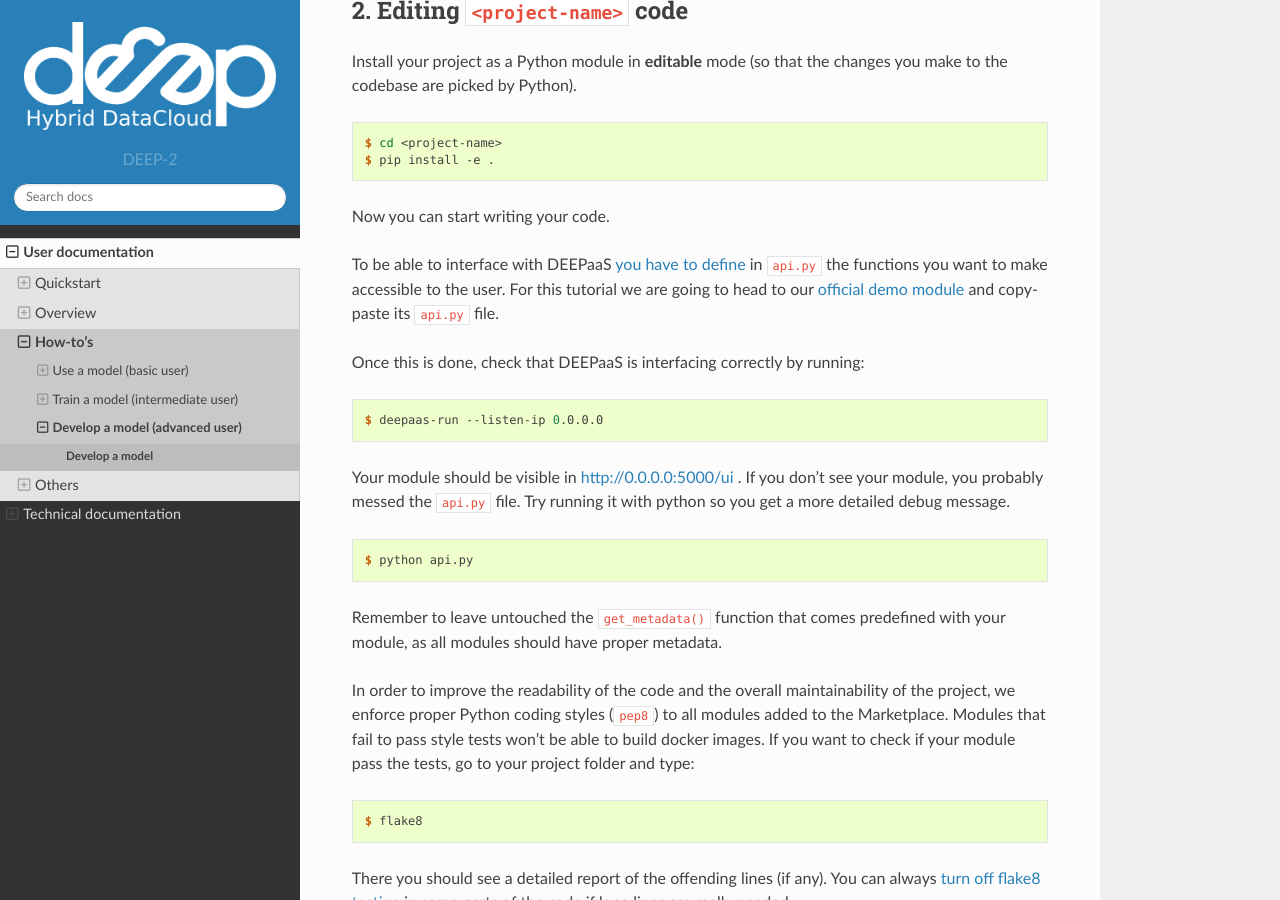
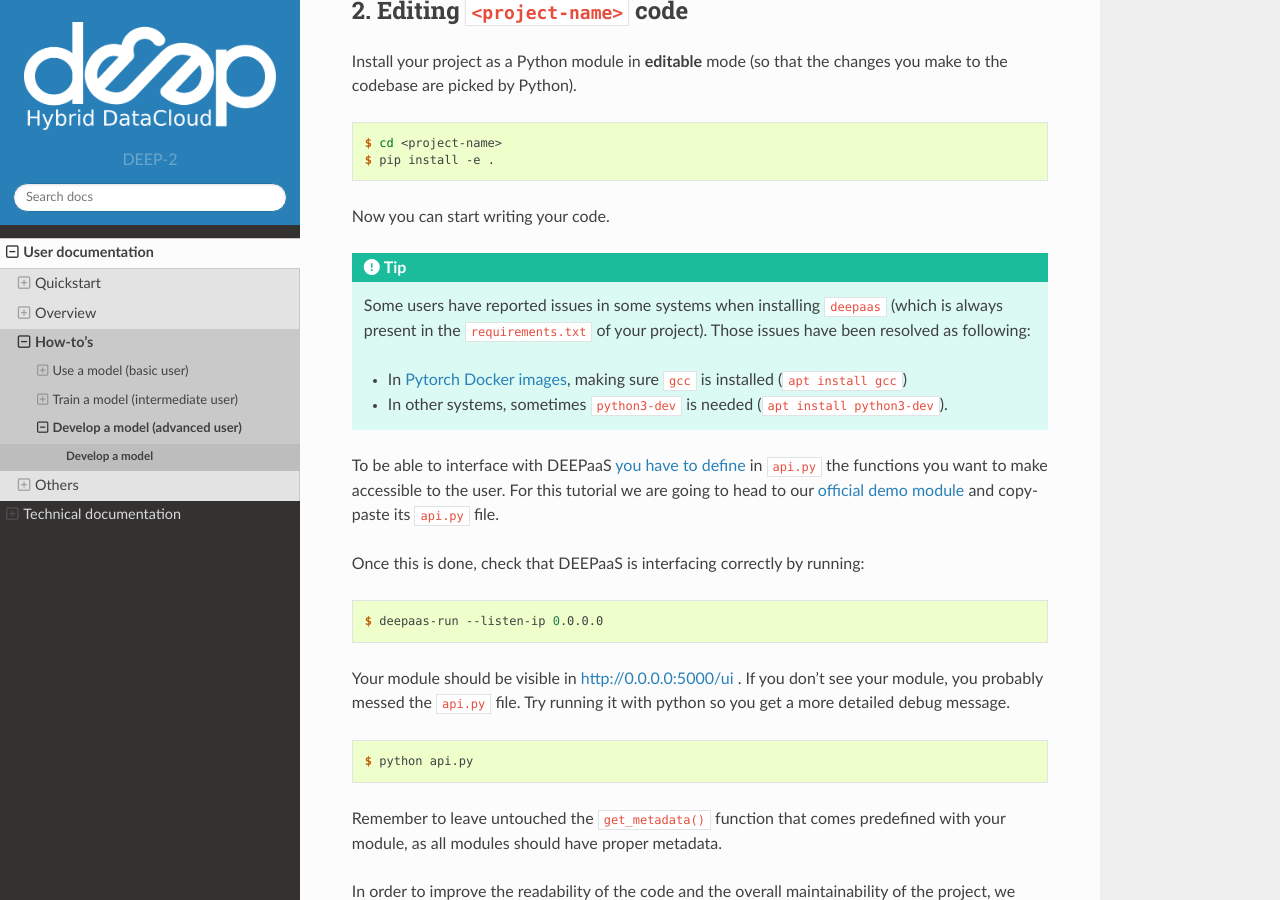
Before and after one commit to deephdc/deep-docs, a Sphinx documentation site: the page built from source/user/howto/develop-model.rst, in a window 1280 px wide and 900 px high, scrolled down 1493 px. Built offline with Sphinx 7.4.7 and the Read the Docs theme 2.0.0, drawn with Linux system fonts in a browser that asks for light colours; nearby versions of some CDN libraries.

Commit message:
add deepaas installation warning

```diff
--- a/source/user/howto/develop-model.rst
+++ b/source/user/howto/develop-model.rst
@@ -63,6 +63,15 @@ Install your project as a Python module in **editable** mode (so that the change
     $ pip install -e .
 
 Now you can start writing your code.
+
+.. tip::
+
+    Some users have reported issues in some systems when installing ``deepaas`` (which is always present in the ``requirements.txt`` of your project).
+    Those issues have been resolved as following:
+
+    * In `Pytorch Docker images <https://hub.docker.com/r/pytorch/pytorch>`__, making sure ``gcc`` is installed (``apt install gcc``)
+    * In other systems, sometimes ``python3-dev`` is needed (``apt install python3-dev``).
+
 
 To be able to interface with DEEPaaS :ref:`you have to define <user/overview/api:1. Define the API methods for your model>`
 in ``api.py`` the functions you want to make accessible to the user.
```
